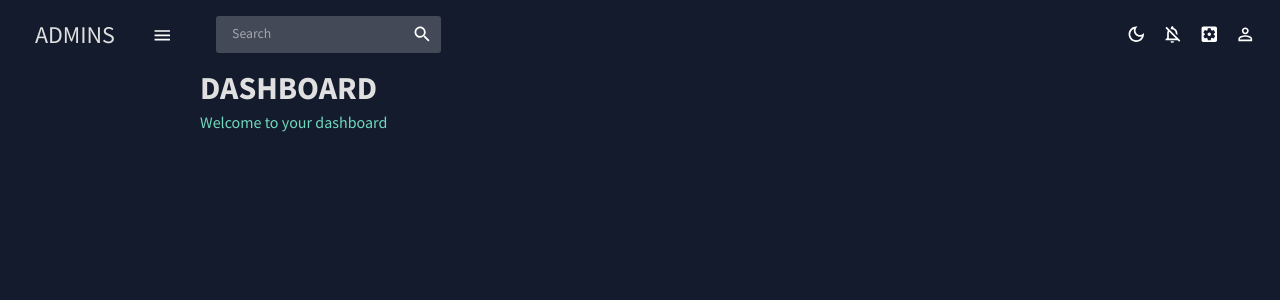
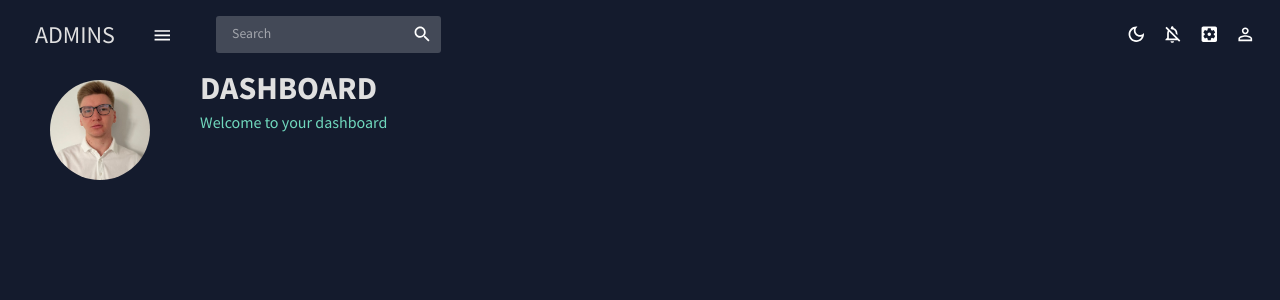
Before and after one commit to BosnaM00/admin-dashboard, a React (Create React App) app: page / in a window 1280 px wide. Shown: the top 300 px of the page. Built offline with nearby package versions, Linux system fonts and the light colour scheme.

Commit message:
add assets with user.png and add admin photo on sidebar

```diff
--- a/src/scenes/global/SIdebar.jsx
+++ b/src/scenes/global/SIdebar.jsx
@@ -71,6 +71,19 @@ const Sidebar = () => {
                             </Box>
                         )}
                     </MenuItem>
+                    {!isCollapsed && (
+                      <Box mb="25px">
+                        <Box display="flex" justifyContent="center" alignItems="center">
+                          <img
+                            alt="profile-user"
+                            width="100px"
+                            height="100px"
+                            src={'../../assets/user.jpg'}
+                            style={{ cursor: "pointer", borderRadius: "50%"}}
+                          />
+                        </Box>
+                      </Box>
+                    )}
                 </Menu>
             </ProSidebarProvider> }
          </Box>
```
Also changed, not shown: public/assets/user.jpg (added).
